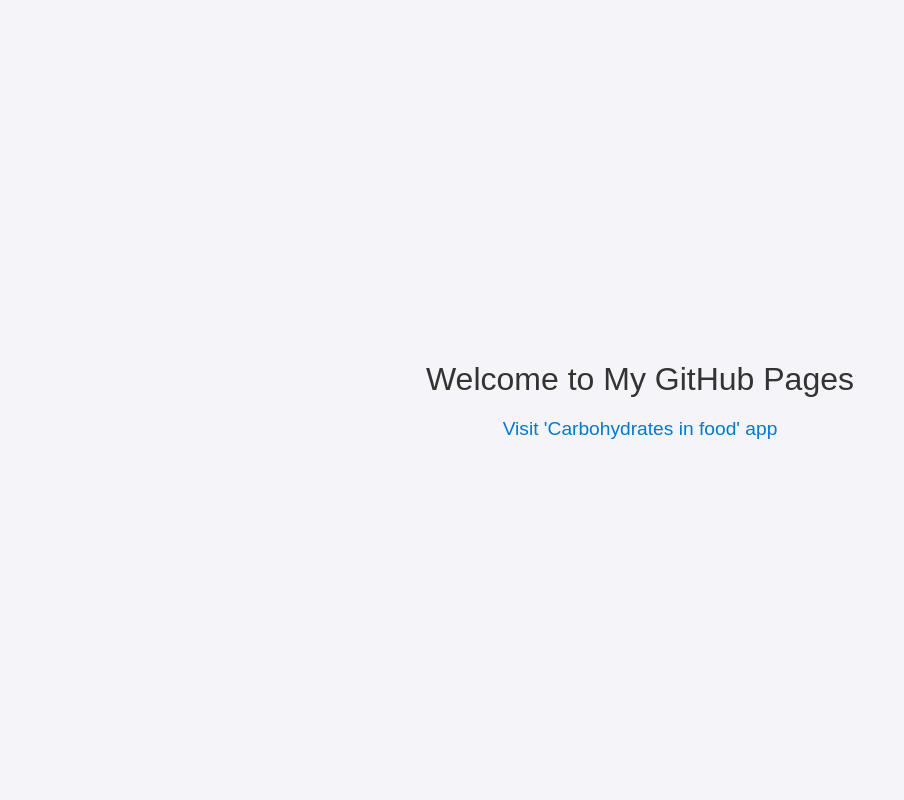
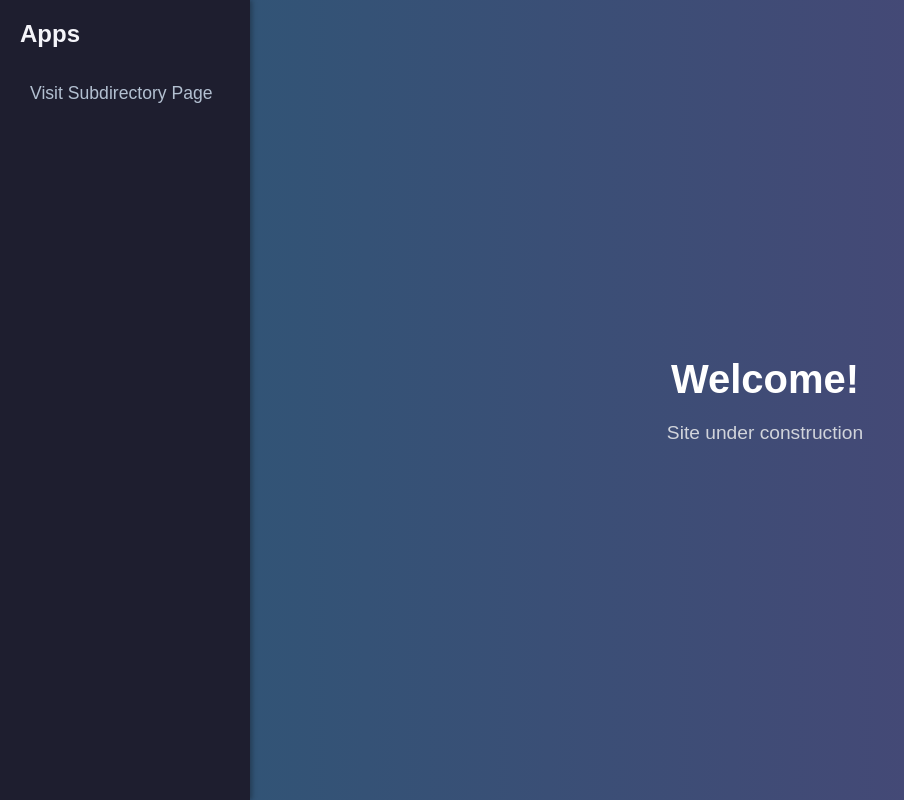
Before and after one commit to Padmanaban55/padmanaban.github.io, a plain HTML site: page index.html in a window 1280 px wide. Shown: the whole page, without its empty margins (0-904 px from the left). Drawn offline with Linux system fonts and the light colour scheme.

Commit message:
Update index.html

```diff
--- a/index.html
+++ b/index.html
@@ -3,41 +3,76 @@
 <head>
     <meta charset="UTF-8">
     <meta name="viewport" content="width=device-width, initial-scale=1.0">
-    <title>Welcome to My GitHub Pages</title>
+    <title>My GitHub Pages</title>
     <style>
-        body {
-            font-family: Arial, sans-serif;
+        * {
             margin: 0;
             padding: 0;
+            box-sizing: border-box;
+        }
+        body {
+            display: flex;
+            height: 100vh;
+            font-family: 'Arial', sans-serif;
+            color: #fff;
+            background: linear-gradient(to right, #2b5876, #4e4376);
+        }
+        nav {
+            width: 250px;
+            background-color: #1e1e2f;
+            padding: 20px;
             display: flex;
             flex-direction: column;
-            align-items: center;
-            justify-content: center;
-            height: 100vh;
-            background-color: #f4f4f9;
+            align-items: flex-start;
+            box-shadow: 2px 0 5px rgba(0, 0, 0, 0.3);
         }
-        header {
-            font-size: 2em;
+        nav h2 {
+            font-size: 1.5em;
             margin-bottom: 20px;
-            color: #333;
-        }
-        nav {
-            font-size: 1.2em;
+            color: #f4f4f9;
         }
         nav a {
-            color: #007acc;
             text-decoration: none;
-            margin: 0 10px;
+            color: #b3c0d1;
+            font-size: 1.1em;
+            margin: 10px 0;
+            padding: 5px 10px;
+            border-radius: 4px;
+            transition: background-color 0.3s ease, color 0.3s ease;
         }
         nav a:hover {
-            text-decoration: underline;
+            background-color: #4e4376;
+            color: #fff;
+        }
+        main {
+            flex: 1;
+            display: flex;
+            justify-content: center;
+            align-items: center;
+            text-align: center;
+            padding: 20px;
+        }
+        main h1 {
+            font-size: 2.5em;
+            margin-bottom: 20px;
+            color: #fff;
+        }
+        main p {
+            font-size: 1.2em;
+            color: #d1d4db;
         }
     </style>
 </head>
 <body>
-    <header>Welcome to My GitHub Pages</header>
     <nav>
-        <a href="https://padmanaban55.github.io/CarbohydrateContent/">Visit 'Carbohydrates in food' app</a>
+        <h2>Apps</h2>
+        <a href="https://padmanaban55.github.io/CarbohydrateContent/">Visit Subdirectory Page</a>
     </nav>
+    <main>
+        <div>
+            <h1>Welcome!</h1>
+            <p>Site under construction</p>
+        </div>
+    </main>
 </body>
 </html>
```
